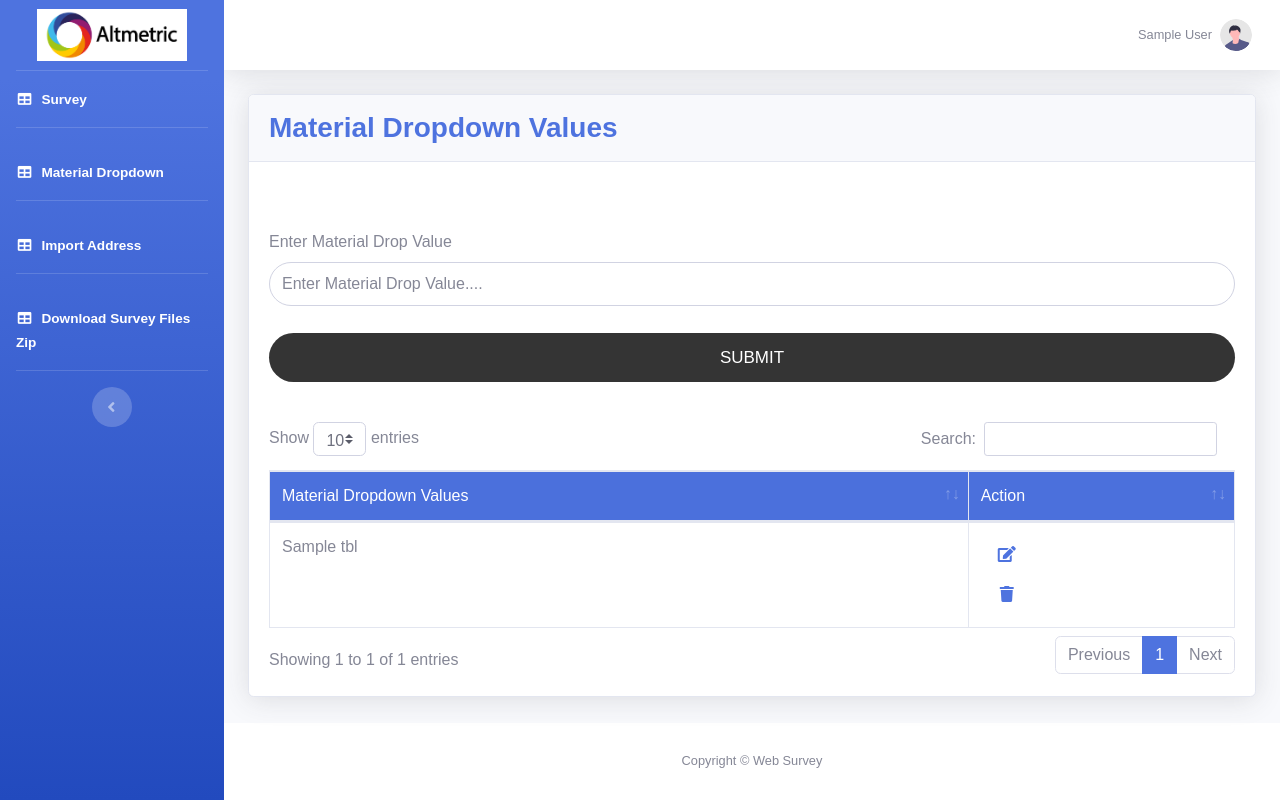
After one commit to tanu2022/web_survey, a PHP site: page /web_survey/material_drop.php in a window 1280 px wide. The commit adds this page. Run offline with PHP 8.4, Linux system fonts and the light colour scheme; the visitor is signed in with stand-in values (Sample User, id 1); tables that the repository leaves empty or names only in its code hold one stand-in row (values such as "Sample post").

Commit message:
material add delete

```diff
--- a/admin_header.php
+++ b/admin_header.php
@@ -34,11 +34,11 @@
         <ul class="navbar-nav bg-gradient-primary sidebar sidebar-dark accordion" id="accordionSidebar">
 
             <!-- Sidebar - Brand -->
-            <a class="sidebar-brand d-flex align-items-center justify-content-center" href="index.html">
+            <a class="sidebar-brand d-flex align-items-center justify-content-center" href="tables.php">
                 <!-- <div class="sidebar-brand-icon rotate-n-15">
                     <i class="fas fa-poll"></i>
                 </div> -->
-                <div class="sidebar-brand-text mx-3"><img src="http://50.116.49.118/web_survey/img/dark_logo.png" width="150px"> <sup></sup></div>
+                <div class="sidebar-brand-text mx-3"><img src="img/dark_logo.png" width="150px"> <sup></sup></div>
             </a>
 
             <!-- Divider -->
@@ -57,6 +57,15 @@
                 <a class="nav-link" href="tables.php">
                     <i class="fas fa-fw fa-table"></i>
                     <span>Survey</span></a>
+            </li>
+
+			<!-- Divider -->
+            <hr class="sidebar-divider d-none d-md-block">
+
+			<li class="nav-item active">
+                <a class="nav-link" href="material_drop.php">
+                    <i class="fas fa-fw fa-table"></i>
+                    <span>Material Dropdown</span></a>
             </li>
 
             <!-- Divider -->
--- /dev/null
+++ b/material_drop.php
@@ -0,0 +1,140 @@
+<?PHP
+include('config.php');
+
+$success_login = '';
+//check if user id not exist then redirect to login page
+	if(!(isset($_SESSION["ID"]) && $_SESSION["ID"] != '')){
+		header('Location: login.php');
+	}
+$user_id = $_SESSION["ID"];
+
+if(isset($_POST['submit_btn'])){
+	$m_drp_val = $_POST['m_drp_val'] ?? '';
+
+	$insert_sql = "INSERT INTO material_drop_tbl set name='{$m_drp_val}'";
+
+	if (mysqli_query($mysqli, $insert_sql)) {
+	  $success_login = 'yes';
+	  $message = "Value added successfully";
+	  header('Location: material_drop.php?upd=success');
+	} else {
+	  $success_login = 'no';
+	  $message = "Opps! Something went wrong";
+	}
+
+}
+
+if(isset($_GET['del_id']) && $_GET['del_id'] != '' ){
+	$delete_id = $_GET['del_id'];
+	$del_sql = "DELETE FROM material_drop_tbl WHERE id='{$delete_id}'";
+	if (mysqli_query($mysqli, $del_sql)) {
+	  $success_login = 'yes';
+	  $message = "Value deleted successfully";
+	  header('Location: material_drop.php?delete=success');
+	} else {
+	  $success_login = 'no';
+	  $message = "Opps! Something went wrong";
+	}
+}
+
+
+include('admin_header.php');
+?>
+
+                <!-- Begin Page Content -->
+                <div class="container-fluid">
+
+                    <!-- Page Heading -->
+                    <!--<h1 class="h3 mb-2 text-gray-800">Survey Data</h1>-->
+
+
+                    <!-- DataTales Example -->
+                    <div class="card shadow mb-4">
+                        <div class="card-header py-3">
+							<div class="row">
+								<div class="col-md-6">
+									<h3 class="m-0 font-weight-bold text-primary">Material Dropdown Values</h3>
+								</div>
+
+							</div>
+                        </div>
+                        <div class="card-body">
+							<div class="text-center p-4">
+								<div class="return_msg">
+									<?php if($success_login == 'yes' ){ ?>
+									<div class="bg-success mb-4"><?php echo $message; ?></div>
+									<?php } else if($success_login == 'no') { ?>
+									<div class="bg-danger mb-4"><?php echo $message; ?></div>
+									<?php } else if(isset($_GET['upd']) && $_GET['upd'] == 'success') { ?>
+									<div class="bg-success mb-4"><?php echo "Value added successfully"; ?></div>
+									<?php } else if(isset($_GET['delete']) && $_GET['delete'] == 'success') { ?>
+									<div class="bg-success mb-4"><?php echo "Value deleted successfully"; ?></div>
+									<?php } ?>
+
+
+
+								</div>
+							</div>
+                            <form class="user" method="POST" action="" >
+								<div class="form-group">
+									<label for="f_name">Enter Material Drop Value</label>
+									<input type="text" class="form-control form-control-user" id="m_drp_val" name="m_drp_val" required placeholder="Enter Material Drop Value...."  >
+								</div>
+
+
+								<input type="submit" id="submit_btn" name="submit_btn" value="SUBMIT" class="btn btn-primary btn-user btn-block">
+
+
+							</form>
+                        </div>
+
+						<div class="card-body">
+                            <div class="table-responsive">
+                                <table class="table table-bordered" id="dataTable" width="100%" cellspacing="0">
+                                    <thead>
+                                        <tr>
+                                            <th>Material Dropdown Values</th>
+                                            <th>Action</th>
+                                        </tr>
+                                    </thead>
+
+                                    <tbody>
+										<?php
+											$SQLSELECT = "SELECT * FROM material_drop_tbl ORDER BY id DESC";
+											$result_set =  $mysqli->query($SQLSELECT);
+											if (!empty($result_set->num_rows)) {
+												while($row = mysqli_fetch_array($result_set))
+												{
+												?>
+													<tr>
+														<td><?php echo $row['name']; ?></td>
+														<td>
+															<a class="nav-link" href="#" title="EDIT">
+																<i class="fas fa-fw fa-edit"></i>
+															</a>
+															<a class="nav-link" href="material_drop.php?del_id=<?php echo $row['id']; ?>" title="DELETE" onclick="return confirm('Are you sure?')">
+																<i class="fas fa-fw fa-trash"></i>
+															</a>
+														</td>
+													</tr>
+												<?php
+												}
+											}
+										?>
+
+                                    </tbody>
+                                </table>
+                            </div>
+                        </div>
+
+                    </div>
+
+                </div>
+                <!-- /.container-fluid -->
+
+            </div>
+            <!-- End of Main Content -->
+
+ <?PHP
+include('admin_footer.php');
+?>
```
Also changed, not shown: import_address.php (+2 -6 lines), index.php (+1 -59 lines).
